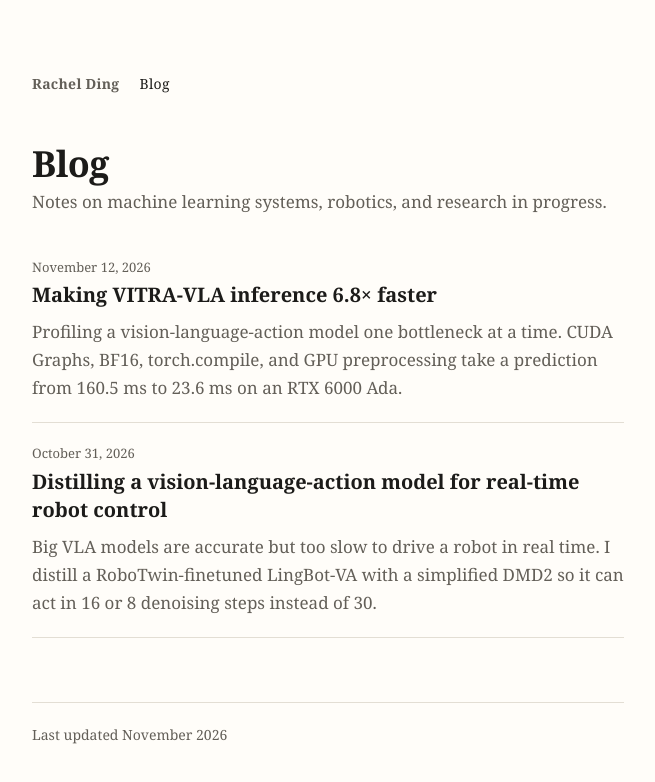
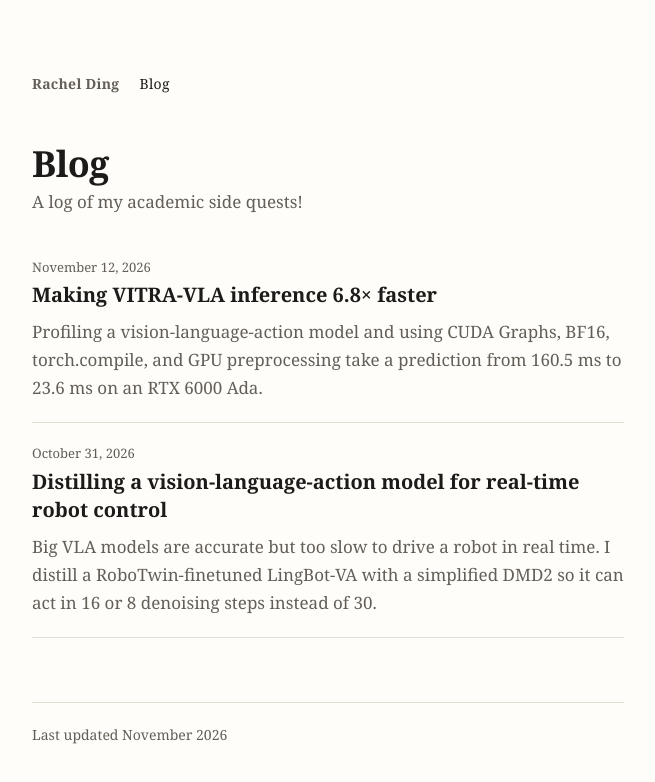
Before and after one commit to rding870/rding870.github.io, a plain HTML site: page blog/index.html in a window 1280 px wide. Shown: the whole page, without its empty margins (312-967 px from the left). Drawn offline with Linux system fonts and the light colour scheme.

Commit message:
fix wording

```diff
--- a/blog/index.html
+++ b/blog/index.html
@@ -26,7 +26,7 @@
 
   <header>
     <h1>Blog</h1>
-    <p class="tagline">Notes on machine learning systems, robotics, and research in progress.</p>
+    <p class="tagline">A log of my academic side quests!</p>
   </header>
 
   <section id="posts">
@@ -37,7 +37,7 @@
           Making VITRA-VLA inference 6.8&times; faster
         </a>
         <p class="post-list-summary">
-          Profiling a vision-language-action model one bottleneck at a time.
+          Profiling a vision-language-action model and using
           CUDA Graphs, BF16, torch.compile, and GPU preprocessing take a
           prediction from 160.5 ms to 23.6 ms on an RTX 6000 Ada.
         </p>
```
